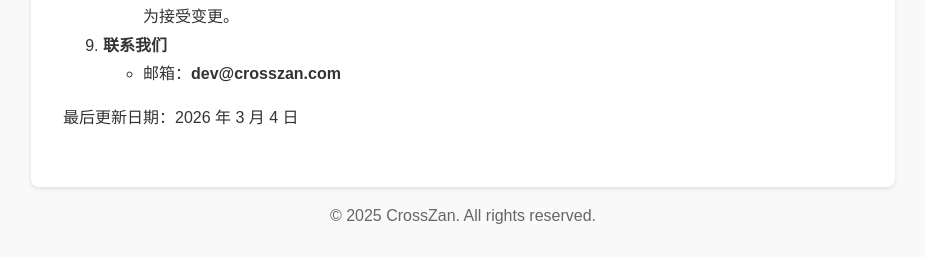
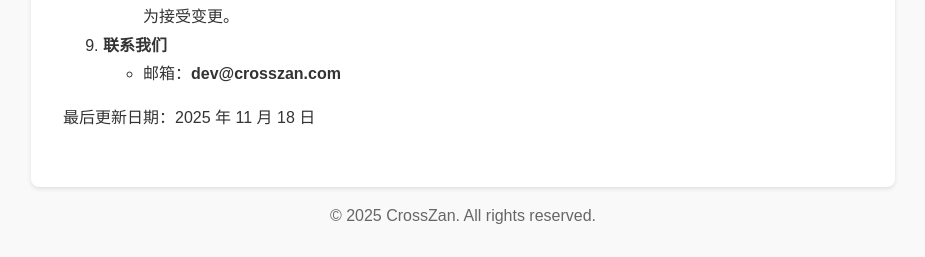
Before and after one commit to crosszan/app-legal-docs, a Jekyll site: the page built from growmate-zh.md, in a window 1280 px wide. Shown: the part 962-1219 px from the top of the page, without its empty margins (177-1102 px from the left). Built offline with Jekyll 4.4.1, drawn with Linux system fonts in a browser that asks for light colours.

Commit message:
fix update time

```diff
--- a/growmate-zh.md
+++ b/growmate-zh.md
@@ -44,4 +44,4 @@ language: zh
 9. **联系我们**
    - 邮箱：**dev@crosszan.com**
 
-最后更新日期：2026 年 3 月 4 日
+最后更新日期：2025 年 11 月 18 日
```
Also changed, not shown: growmate-en.md (+1 -1 lines).
